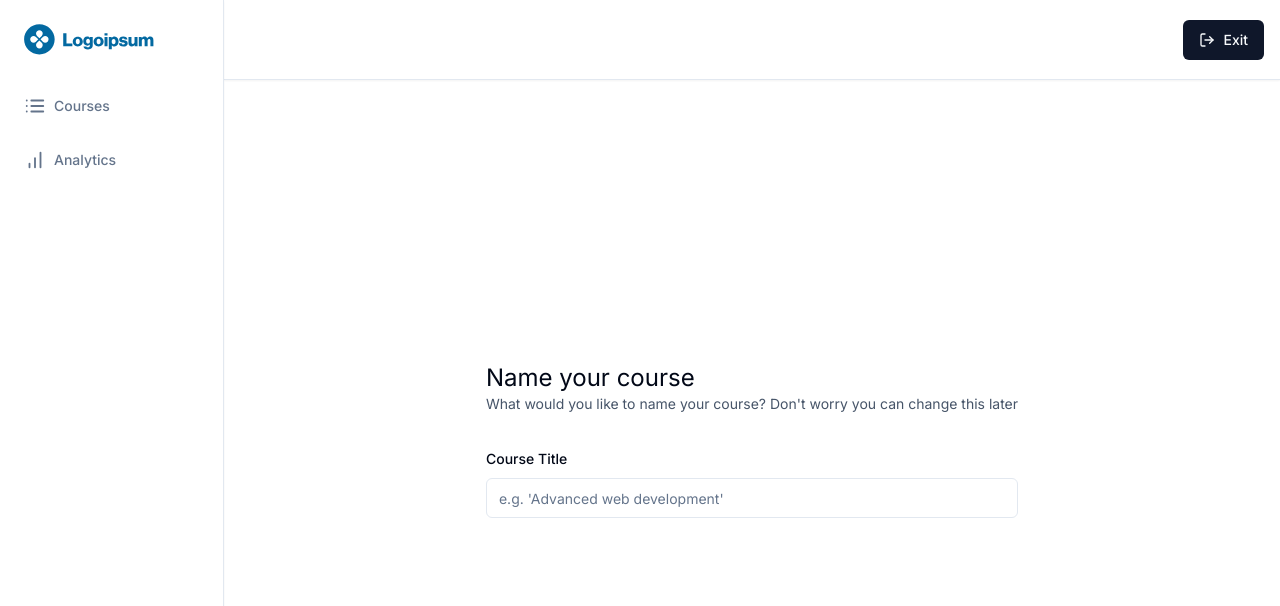
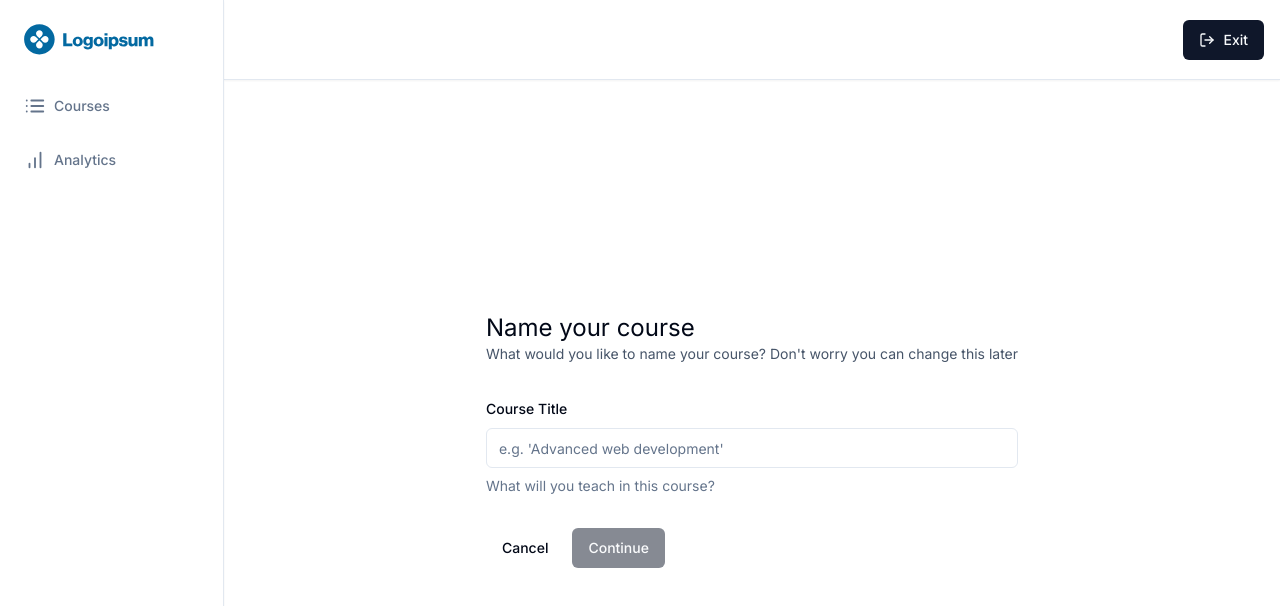
Before and after one commit to ss12932/lms-platform, a Next.js app: page /teacher/create in a window 1280 px wide. Shown: the top 606 px of the page. Built offline with nearby package versions, Linux system fonts and the light colour scheme.

Commit message:
add toast + create course page initial

```diff
--- a/app/(dashboard)/(routes)/teacher/create/page.tsx
+++ b/app/(dashboard)/(routes)/teacher/create/page.tsx
@@ -17,6 +17,7 @@ import {
 } from "@/components/ui/form";
 import { Button } from "@/components/ui/button";
 import { Input } from "@/components/ui/input";
+import Link from "next/link";
 
 const formSchema = z.object({
   title: z.string().min(1, {
@@ -25,6 +26,7 @@ const formSchema = z.object({
 });
 
 const CreatePage = () => {
+  const router = useRouter();
   const form = useForm<z.infer<typeof formSchema>>({
     resolver: zodResolver(formSchema),
     defaultValues: {
@@ -34,8 +36,13 @@ const CreatePage = () => {
 
   const { isSubmitting, isValid } = form.formState;
 
-  const onSubmit = (values: z.infer<typeof formSchema>) => {
-    console.log(values);
+  const onSubmit = async (values: z.infer<typeof formSchema>) => {
+    try {
+      const response = await axios.post("/api/course", values);
+      router.push(`/teacher/course/${response.data.id}`);
+    } catch (err) {
+      console.log("Something went wrong");
+    }
   };
 
   return (
@@ -64,9 +71,23 @@ const CreatePage = () => {
                       {...field}
                     />
                   </FormControl>
+                  <FormDescription>
+                    What will you teach in this course?
+                  </FormDescription>
+                  <FormMessage />
                 </FormItem>
               )}
             />
+            <div className="flex items-center gap-x-2">
+              <Link href="/">
+                <Button type="button" variant="ghost">
+                  Cancel
+                </Button>
+              </Link>
+              <Button type="submit" disabled={!isValid || isSubmitting}>
+                Continue
+              </Button>
+            </div>
           </form>
         </Form>
       </div>
--- a/app/layout.tsx
+++ b/app/layout.tsx
@@ -1,25 +1,29 @@
-import { ClerkProvider } from '@clerk/nextjs'
-import './globals.css'
-import type { Metadata } from 'next'
-import { Inter } from 'next/font/google'
+import { ClerkProvider } from "@clerk/nextjs";
+import "./globals.css";
+import type { Metadata } from "next";
+import { Inter } from "next/font/google";
+import { ToastProvider } from "@/components/providers/toaster-provider";
 
-const inter = Inter({ subsets: ['latin'] })
+const inter = Inter({ subsets: ["latin"] });
 
 export const metadata: Metadata = {
-  title: 'Create Next App',
-  description: 'Generated by create next app',
-}
+  title: "Create Next App",
+  description: "Generated by create next app",
+};
 
 export default function RootLayout({
   children,
 }: {
-  children: React.ReactNode
+  children: React.ReactNode;
 }) {
   return (
     <ClerkProvider>
       <html lang="en">
-        <body className={inter.className}>{children}</body>
+        <body className={inter.className}>
+          <ToastProvider />
+          {children}
+        </body>
       </html>
     </ClerkProvider>
-  )
+  );
 }
--- /dev/null
+++ b/components/providers/toaster-provider.tsx
@@ -0,0 +1,7 @@
+"use client";
+
+import { Toaster } from "react-hot-toast";
+
+export const ToastProvider = () => {
+  return <Toaster />;
+};
--- a/package.json
+++ b/package.json
@@ -29,6 +29,7 @@
     "react": "18.2.0",
     "react-dom": "18.2.0",
     "react-hook-form": "^7.46.2",
+    "react-hot-toast": "^2.4.1",
     "tailwind-merge": "^1.14.0",
     "tailwindcss": "3.3.3",
     "tailwindcss-animate": "^1.0.7",
```
Also changed, not shown: 1 other file (tests, documents, lock files or other folders).
